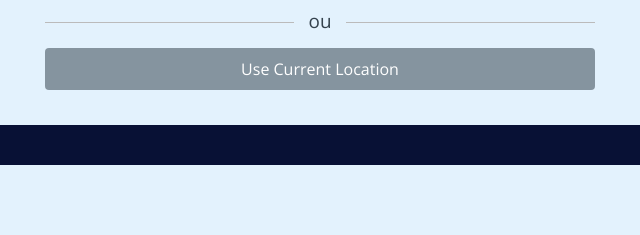
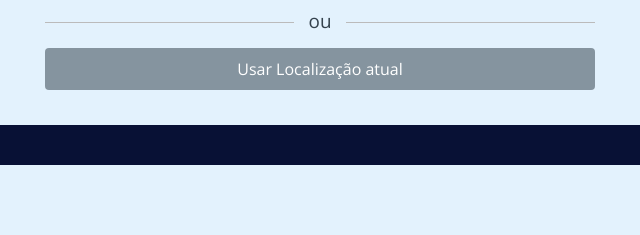
Before and after one commit to patrickandretjmg/fonaje-clima, a plain HTML site: page index.html in a window 1280 px wide. Shown: the part 273-508 px from the top of the page, 320-960 px from the left. Drawn offline with nearby package versions, Linux system fonts and the light colour scheme.

Commit message:
Update index.html

```diff
--- a/index.html
+++ b/index.html
@@ -21,7 +21,7 @@
             <input class="city-input" type="text" id="wheater" placeholder="Digite o nome da cidade">
             <button class="search-btn">Pesquisar</button>
             <div class="separator"></div>
-            <button class="location-btn">Use Current Location</button>
+            <button class="location-btn">Usar Localização atual</button>
         </div>
         <div class="weather-data">
             <div class="current-weather">
```
